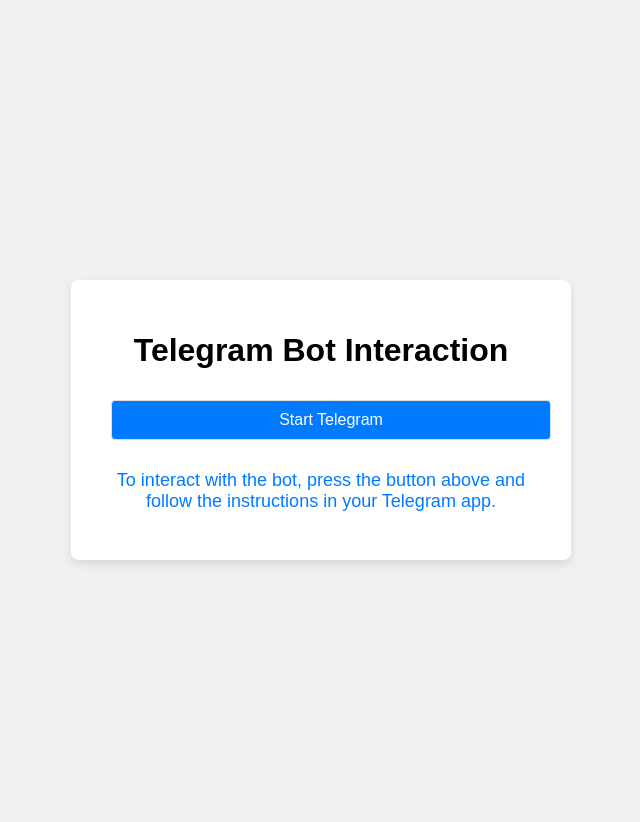
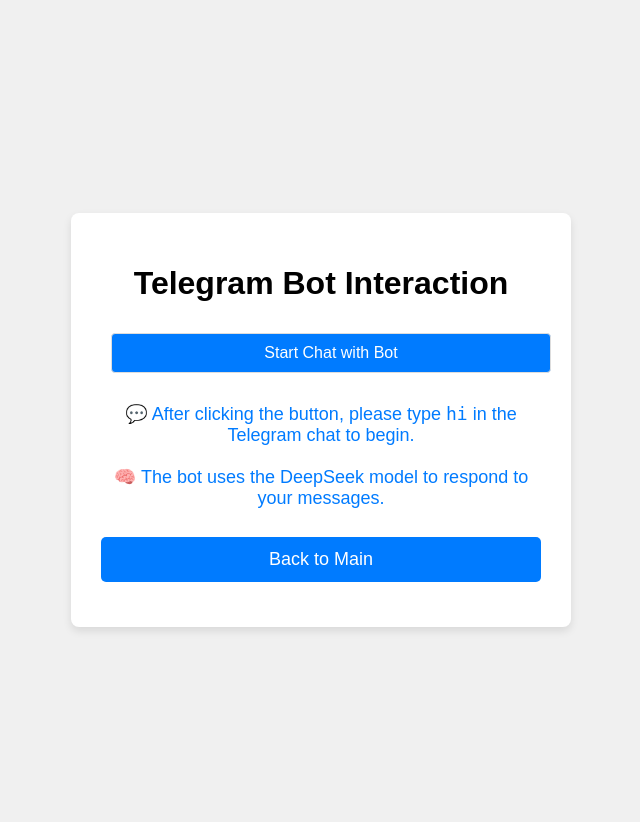
Before and after one commit to Panda-the-Pooh/6802group, a Flask app: page /telegram in a window 1280 px wide. Shown: the top 822 px of the page, without its empty margins (319-959 px from the left). Run offline with Flask 3, Linux system fonts and the light colour scheme; data that the repository does not hold is empty.

Commit message:
telegram

```diff
--- a/app.py
+++ b/app.py
@@ -90,35 +90,10 @@ def FAQinput():
     r = wikipedia.summary(q)
     return(render_template("FAQinput.html", r=r))
 
-@app.route('/telegram', methods=['GET','POST'])
+@app.route('/telegram', methods=['GET', 'POST'])
 def telegram():
-    #grab id
-    time.sleep(5)
-    response = requests.get(BASE_URL + 'getUpdates')
-    data = response.json()
-    text = data['result'][-1]['message']['text']
-    chat_id = data['result'][-1]['message']['chat']['id']
-    print("Text:", text)
-    print("Chat ID:", chat_id)
-    send_url = BASE_URL + f'sendMessage?chat_id={chat_id}&text={"Welcome to prediction, please enter the salary"}'
-    requests.get(send_url)
-    time.sleep(3)
-    response = requests.get(BASE_URL + 'getUpdates')
-    data = response.json()
-    text = data['result'][-1]['message']['text']
-    if text.isnumeric():
-        msg = str(float(text) * 100 + 10)
-        send_url = BASE_URL + f'sendMessage?chat_id={chat_id}&text={msg}'
-        requests.get(send_url)
-    else:
-        msg = "salary must be a number"
-        send_url = BASE_URL + f'sendMessage?chat_id={chat_id}&text={msg}'
-        requests.get(send_url)
-        send_url = BASE_URL + f'sendMessage?chat_id={chat_id}&text={"Welcome to prediction, please enter the salary"}'
-        requests.get(send_url)
-        time.sleep(3)
+    return render_template("telegram.html")
 
-    return render_template("telegram.html")
 
 ## view user log
 @app.route("/userLog", methods=["GET", "POST"])
--- a/templates/telegram.html
+++ b/templates/telegram.html
@@ -9,14 +9,17 @@
 <body>
     <div class="container">
         <h1>Telegram Bot Interaction</h1>
+        <a href="https://web.telegram.org/k/#@PugLover_bot" target="_blank">
+            <button>Start Chat with Bot</button>
+        </a>
 
-        <form action="/telegram" method="POST">
-            <button type="submit">Start Telegram</button>
+        <div style="margin-top: 20px;">
+            <p>💬 After clicking the button, please type <code>hi</code> in the Telegram chat to begin.</p>
+            <p>🧠 The bot uses the DeepSeek model to respond to your messages.</p>
+        </div>
+        <form action="/main" method="POST">
+            <input type="submit" value="Back to Main">
         </form>
-
-        <div>
-            <p>To interact with the bot, press the button above and follow the instructions in your Telegram app.</p>
-        </div>
     </div>
 </body>
 </html>
```
Also changed, not shown: user.db.
